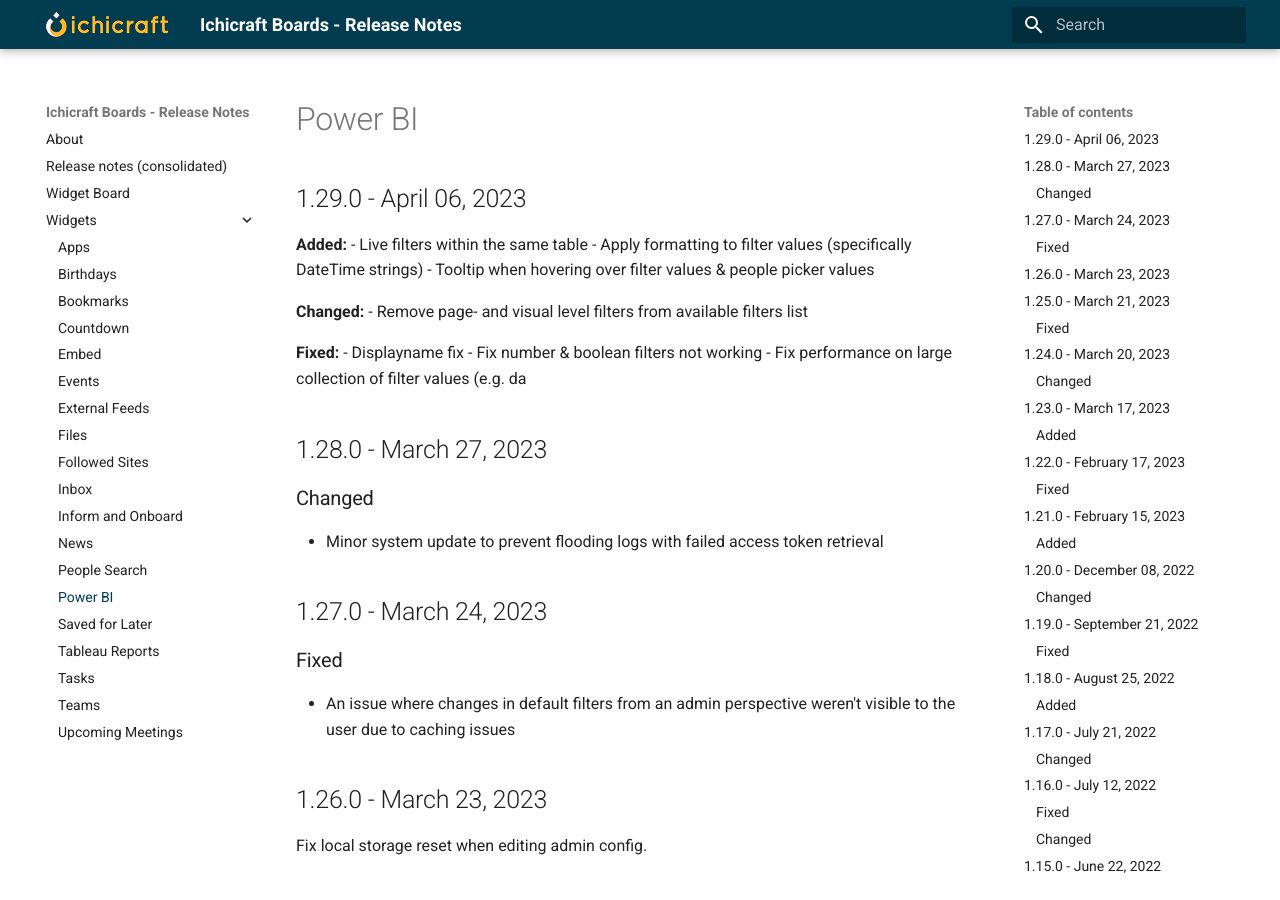
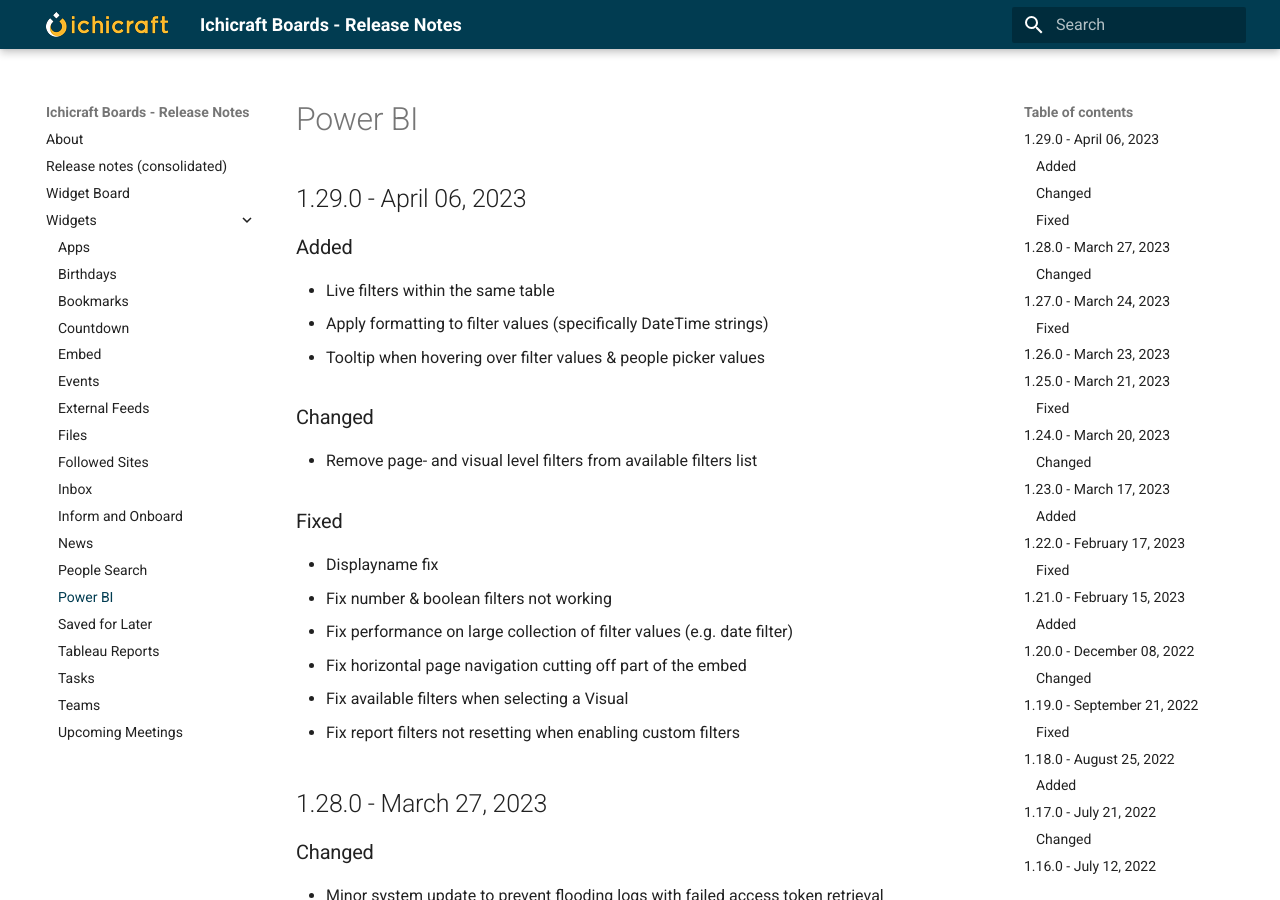
Before and after one commit to ichicraft/widgets-docs, an MkDocs documentation site: the page built from docs/Widgets/Power BI.md, in a window 1280 px wide and 900 px high. Built offline with MkDocs 1.6.1 and Material for MkDocs 9.7.7, drawn with Linux system fonts in a browser that asks for light colours.

Commit message:
fixed some change texts

```diff
--- a/docs/Widgets/Power BI.md
+++ b/docs/Widgets/Power BI.md
@@ -1,17 +1,20 @@
 ## 1.29.0 - April 06, 2023
 
-**Added:**
+### Added
 - Live filters within the same table
 - Apply formatting to filter values (specifically DateTime strings)
 - Tooltip when hovering over filter values &amp; people picker values
 
-**Changed:**
+### Changed
 - Remove page- and visual level filters from available filters list
 
-**Fixed:**
+### Fixed
 - Displayname fix
 - Fix number &amp; boolean filters not working
-- Fix performance on large collection of filter values (e.g. da
+- Fix performance on large collection of filter values (e.g. date filter)
+- Fix horizontal page navigation cutting off part of the embed
+- Fix available filters when selecting a Visual
+- Fix report filters not resetting when enabling custom filters
 
 ## 1.28.0 - March 27, 2023
 
```
Also changed, not shown: docs/Release-notes-(consolidated).md (+7 -4 lines).
